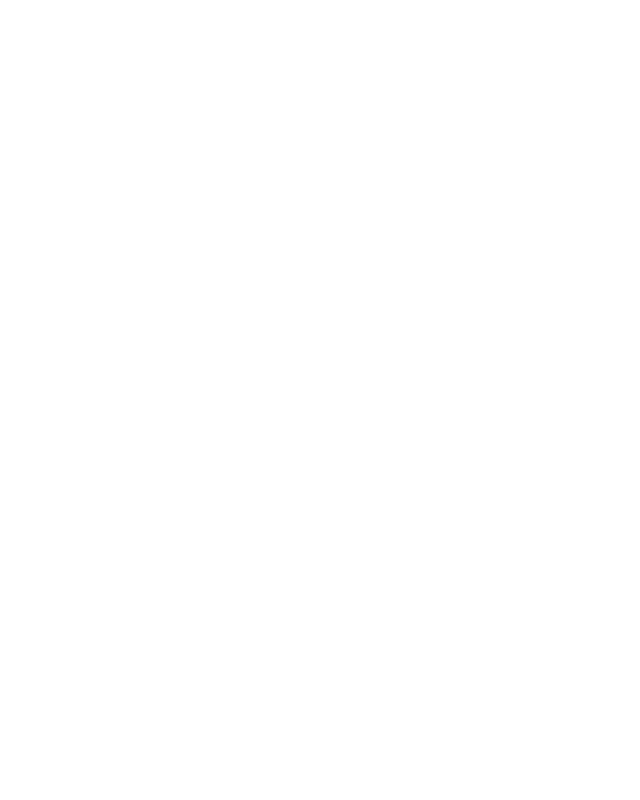
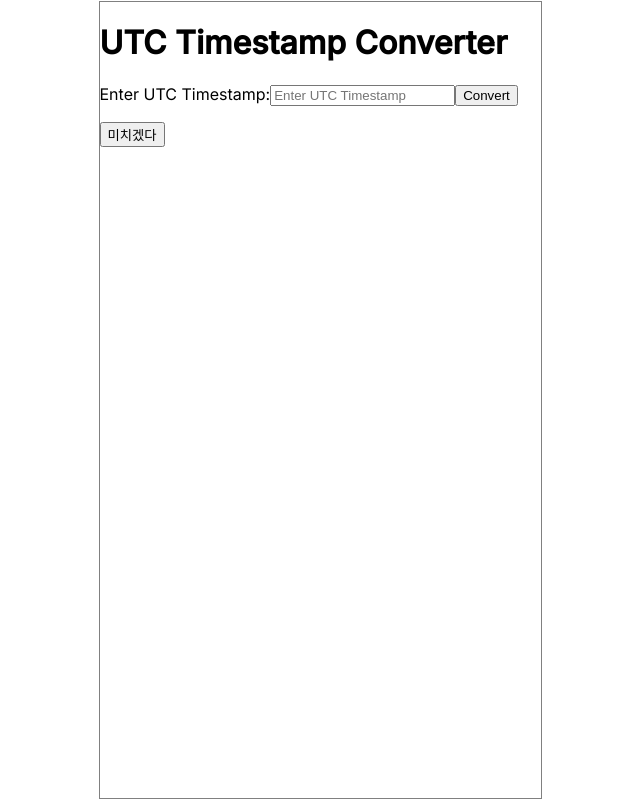
Before and after one commit to nsong113/Nine-Cloud-Front, a React (Create React App) app: page /test in a window 1280 px wide. Before the commit this address had no page. Shown: the whole page, without its empty margins (320-960 px from the left). Built offline with nearby package versions, Linux system fonts and the light colour scheme.

Commit message:
[merge] merge (덕용)

```diff
--- a/src/Router.js
+++ b/src/Router.js
@@ -16,6 +16,7 @@
 import GoogleLoginHandler from './components/units/login/social/auth/GoogleLoginHandler';
 import { AnimatePresence } from 'framer-motion';
 import Loading from './components/units/login/social/auth/Loading';
+import TestPage from './components/units/login/TestPage';
 
 export default function Router() {
   return (
@@ -45,6 +46,7 @@
           {/* 상세 페이지 */}
           <Route path='/post/:id' element={<DetailedPage />} />
           <Route path='/list' element={<ViewAll />} />
+          <Route path='/test' element={<TestPage />} />
         </Route>
       </Routes>
     </BrowserRouter>
--- a/src/apis/cheolmin-api/apis.tsx
+++ b/src/apis/cheolmin-api/apis.tsx
@@ -46,7 +46,6 @@
         },
       }
     );
-
     return response.data;
   } catch (error) {
     console.log('다시 시도하세요');
--- /dev/null
+++ b/src/components/units/login/TestPage.tsx
@@ -0,0 +1,70 @@
+import axios from 'axios';
+import React, { useState } from 'react';
+
+const TestPage: React.FC = () => {
+  const [utcTimestamp, setUtcTimestamp] = useState<string>('');
+  const [formattedDate, setFormattedDate] = useState<string | null>(null);
+
+  const convertTimestamp = () => {
+    const timestampNumber = parseInt(utcTimestamp);
+
+    if (!isNaN(timestampNumber)) {
+      const timestampInMilliseconds = timestampNumber * 1000;
+      const date = new Date(timestampInMilliseconds);
+      const formattedDate = date.toLocaleString();
+
+      setFormattedDate(`Formatted Date: ${formattedDate}`);
+    } else {
+      setFormattedDate('Invalid UTC Timestamp');
+    }
+  };
+
+  const code = '안녕';
+  const asd = async () => {
+    try {
+      const response = await axios.post(
+        `https://astraiosissda.shop/kakao/code`,
+        {
+          code: code,
+        },
+        {
+          headers: {
+            'Content-Type': 'application/json',
+          },
+        }
+      );
+      console.log(code);
+      const accessToken = response.headers['authorization'];
+      const refreshToken = response.headers['refreshtoken'];
+      const expiredTime = response.headers['expiredtime'];
+      console.log(response);
+      console.log('at: ', accessToken);
+      console.log('rt: ', refreshToken);
+      console.log('et: ', expiredTime);
+      localStorage.setItem('accessToken', accessToken);
+      localStorage.setItem('refreshToken', refreshToken);
+      localStorage.setItem('expiredTime', expiredTime);
+      // navigate('/loadingpage');
+    } catch (error) {
+      console.error('로그인 실패');
+    }
+  };
+  return (
+    <div>
+      <h1>UTC Timestamp Converter</h1>
+      <label htmlFor='utcTimestamp'>Enter UTC Timestamp:</label>
+      <input
+        type='text'
+        id='utcTimestamp'
+        placeholder='Enter UTC Timestamp'
+        value={utcTimestamp}
+        onChange={(e) => setUtcTimestamp(e.target.value)}
+      />
+      <button onClick={convertTimestamp}>Convert</button>
+      <p>{formattedDate}</p>
+      <button onClick={asd}>미치겠다</button>
+    </div>
+  );
+};
+
+export default TestPage;
--- a/src/components/units/login/signin/LoginSignin.tsx
+++ b/src/components/units/login/signin/LoginSignin.tsx
@@ -46,14 +46,15 @@
           },
         }
       );
-      const authorizationHeader = response.headers['authorization'];
-      // const accessToken = authorizationHeader.split('Bearer ')[1];
-      const accessToken = authorizationHeader
+      const accessToken = response.headers['authorization'];
       const refreshToken = response.headers['refreshtoken'];
-      console.log(accessToken);
-      console.log(refreshToken);
+      const expiredTime = response.headers['expiredtime'];
+      console.log('at: ', accessToken);
+      console.log('rt: ', refreshToken);
+      console.log('et: ', expiredTime);
       localStorage.setItem('accessToken', accessToken);
       localStorage.setItem('refreshToken', refreshToken);
+      localStorage.setItem('expiredTime', expiredTime);
       // const token = response.headers.authorization;
       // console.log('response', response);
       // console.log('response.data.accessToken', response.data);
--- a/src/components/units/login/social/LoginKakao.tsx
+++ b/src/components/units/login/social/LoginKakao.tsx
@@ -5,8 +5,8 @@
 // REST API 키 : 32357dbebba692f404b5417ad1630f3b, 찬영님 8e93eaeaded45bab5247d4260ffa68d5
 const LoginKakao = () => {
   // kakao developer에서 발급 가능
-  const REST_API_KEY = '8e93eaeaded45bab5247d4260ffa68d5';
-  const REDIRECT_URL = 'http://43.201.51.203:3000/auth/kakao/callback';
+  const REST_API_KEY = process.env.REACT_APP_KAKAO_REST_API_KEY;
+  const REDIRECT_URL = process.env.REACT_APP_KAKAO_REDIRECT_URL;
 
   const link = `https://kauth.kakao.com/oauth/authorize?client_id=${REST_API_KEY}&redirect_uri=${REDIRECT_URL}&response_type=code`;
   // redirect_uri : 소셜에서 인증코드를 이 url로 리디렉션함. 인증 코드는 엑세스 토큰을 얻기 위해 사용됨
--- a/src/components/units/login/social/auth/KakaoLoginHandler.tsx
+++ b/src/components/units/login/social/auth/KakaoLoginHandler.tsx
@@ -3,28 +3,48 @@
 import axios from 'axios';
 
 const KakaoLoginHandler = () => {
+  const code = new URL(window.location.href).searchParams.get('code');
+  // const code = window.location.href;
   const navigate = useNavigate();
-  // try {
-  //   const response = await axios.get(
-  //     `http://43.201.51.203:3000/auth/kakao/callback?code=${code}`,
-  //     {
-  //       headers: {
-  //         'Content-Type': 'application/json',
-  //       },
-  //     }
-  //   );
-  //   console.log(response);
-  //   console.log(response.data);
-  //   console.log('나와봐');
-  //   // localStorage.setItem('Token', token);
-  //   alert('로그인에 성공하였습니다.');
-  //   navigate('/main');
-  // } catch (error) {
-  //   console.error('로그인 실패', error);
-  //   alert('로그인 실패');
-  // }
-  // console.log('안녕');
-  return <div>로그인 중입니다.</div>;
+
+  const asd = async () => {
+    console.log(code);
+    try {
+      await axios.post(
+        `https://astraiosissda.shop/kakao/code`,
+        {
+          code: code,
+        },
+        {
+          headers: {
+            'Content-Type': 'application/json',
+          },
+          withCredentials: true,
+        }
+      );
+      console.log(code);
+      // const accessToken = response.headers['authorization'];
+      // const refreshToken = response.headers['refreshtoken'];
+      // const expiredTime = response.headers['expiredtime'];
+      // console.log(response);
+      // console.log('at: ', accessToken);
+      // console.log('rt: ', refreshToken);
+      // console.log('et: ', expiredTime);
+      // localStorage.setItem('accessToken', accessToken);
+      // localStorage.setItem('refreshToken', refreshToken);
+      // localStorage.setItem('expiredTime', expiredTime);
+      // navigate('/loadingpage');
+    } catch (error) {
+      console.error('로그인 실패');
+    }
+  };
+
+  return (
+    <>
+      <div>로그인 중입니다. 제발 돼라</div>;
+      <button onClick={asd}>보내기</button>
+    </>
+  );
 };
 
 export default KakaoLoginHandler;
```
